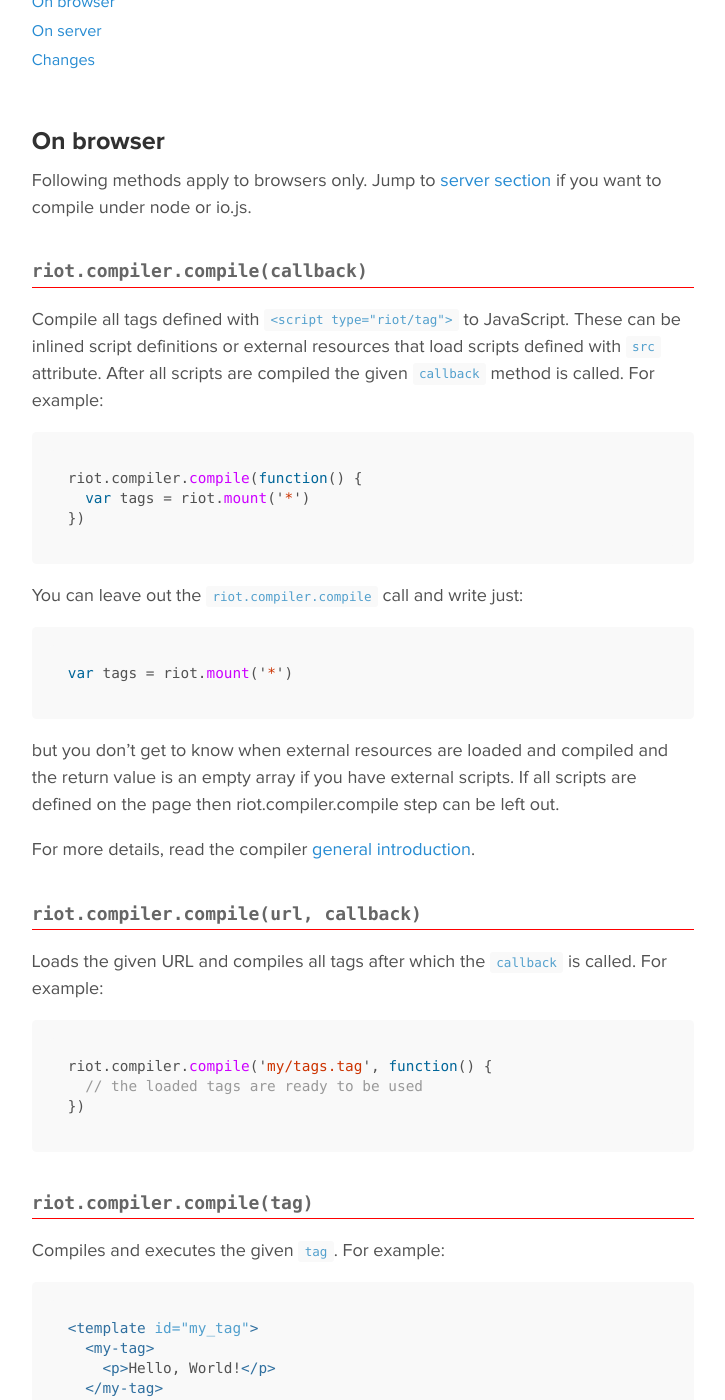
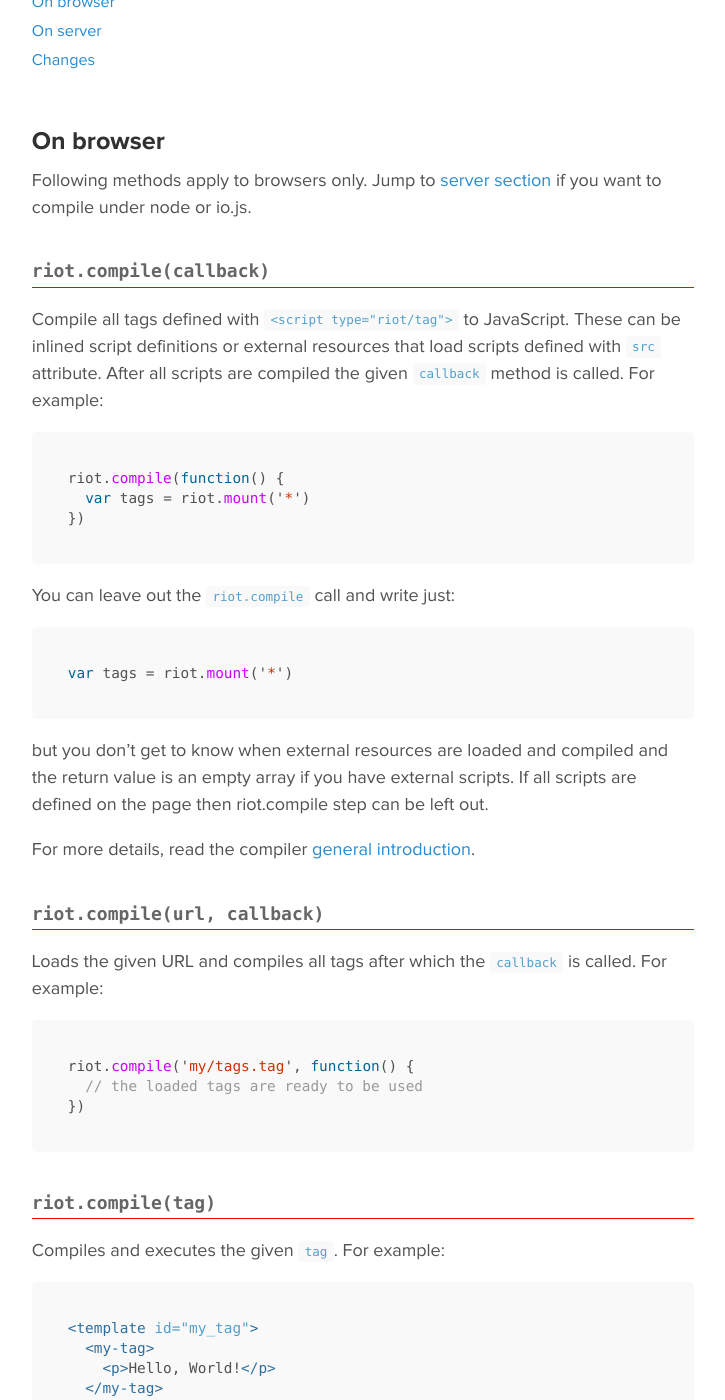
Before and after one commit to riot/riot.github.io, a Jekyll site: the page built from api/compiler.md, in a window 1280 px wide and 1400 px high, scrolled down 211 px. Shown: the whole window, without its empty margins (277-1002 px from the left). Built offline with Jekyll 4.4.1, drawn with Linux system fonts in a browser that asks for light colours; Markdown is read by kramdown in place of the engine named in the settings; some of the changed text lies outside the part shown.

Commit message:
fixed: compiler api import

````diff
--- a/api/compiler.md
+++ b/api/compiler.md
@@ -10,37 +10,37 @@ class: apidoc
 
 Following methods apply to browsers only. Jump to [server section](#compile-on-server) if you want to compile under node or io.js.
 
-### <a name="compile"></a> riot.compiler.compile(callback)
+### <a name="compile"></a> riot.compile(callback)
 
 Compile all tags defined with `<script type="riot/tag">` to JavaScript. These can be inlined script definitions or external resources that load scripts defined with `src` attribute. After all scripts are compiled the given `callback` method is called. For example:
 
 ``` javascript
-riot.compiler.compile(function() {
+riot.compile(function() {
   var tags = riot.mount('*')
 })
 ```
 
-You can leave out the `riot.compiler.compile` call and write just:
+You can leave out the `riot.compile` call and write just:
 
 ``` javascript
 var tags = riot.mount('*')
 ```
 
-but you don't get to know when external resources are loaded and compiled and the return value is an empty array if you have external scripts. If all scripts are defined on the page then riot.compiler.compile step can be left out.
+but you don't get to know when external resources are loaded and compiled and the return value is an empty array if you have external scripts. If all scripts are defined on the page then riot.compile step can be left out.
 
 For more details, read the compiler [general introduction](/guide/compiler/).
 
-### <a name="compile-fn"></a> riot.compiler.compile(url, callback)
+### <a name="compile-fn"></a> riot.compile(url, callback)
 
 Loads the given URL and compiles all tags after which the `callback` is called. For example:
 
 ``` javascript
-riot.compiler.compile('my/tags.tag', function() {
+riot.compile('my/tags.tag', function() {
   // the loaded tags are ready to be used
 })
 ```
 
-### <a name="compile-tag"></a> riot.compiler.compile(tag)
+### <a name="compile-tag"></a> riot.compile(tag)
 
 Compiles and executes the given `tag`. For example:
 
@@ -52,7 +52,7 @@ Compiles and executes the given `tag`. For example:
 </template>
 
 <script>
-riot.compiler.compile(my_tag.innerHTML)
+riot.compile(my_tag.innerHTML)
 </script>
 ```
 
@@ -62,12 +62,12 @@ A tag definition is assumed if the first non- empty character is `<`, otherwise
 
 @returns the compiled JavaScript as string
 
-### <a name="compile-to-str"></a> riot.compiler.compile(tag, true)
+### <a name="compile-to-str"></a> riot.compile(tag, true)
 
 Compiles the `tag` and returns it as a string. Only the transformation from the tag to JavaScript is performed and the tag is not executed on the browser. You can use this method to benchmark the compiler performance for example.
 
 ``` js
-var js = riot.compiler.compile(my_tag.innerHTML, true)
+var js = riot.compile(my_tag.innerHTML, true)
 ```
 
 ## On server
@@ -77,17 +77,17 @@ After `npm install riot` you can do following:
 ```js
 var riot = require('riot')
 
-var js = riot.compiler.compile(tag)
+var js = riot.compile(tag)
 ```
 
 The compile function takes the tag definition (string) and returns JavaScript (string).
 
-### <a name="css-parser"></a> riot.compiler.parsers.css [tagName, css]
+### <a name="css-parser"></a> riot.parsers.css [tagName, css]
 
 Custom parsers that could be used to compile your tags css. For example:
 
 ```js
-riot.compiler.parsers.css.myparser = function(tag, css) {
+riot.parsers.css.myparser = function(tag, css) {
   return css.replace(/@tag/, tag)
 }
 ```
@@ -112,12 +112,12 @@ will be compiled to:
 </custom-parsers>
 ```
 
-### <a name="js-parser"></a> riot.compiler.parsers.js [js, options]
+### <a name="js-parser"></a> riot.parsers.js [js, options]
 
 Custom parsers that could be used to compile your tags javascript. For example
 
 ```js
-riot.compiler.parsers.js.myparser = function(js) {
+riot.parsers.js.myparser = function(js) {
   return js.replace(/@version/, '1.0.0')
 }
 ```
@@ -142,7 +142,7 @@ will be compiled to:
 </custom-parsers>
 ```
 
-### <a name="html-parser"></a> riot.compiler.parsers.html [html]
+### <a name="html-parser"></a> riot.parsers.html [html]
 
 Custom parsers that could be used to compile your tags html.
 
````
Also changed, not shown: 1 other file.
